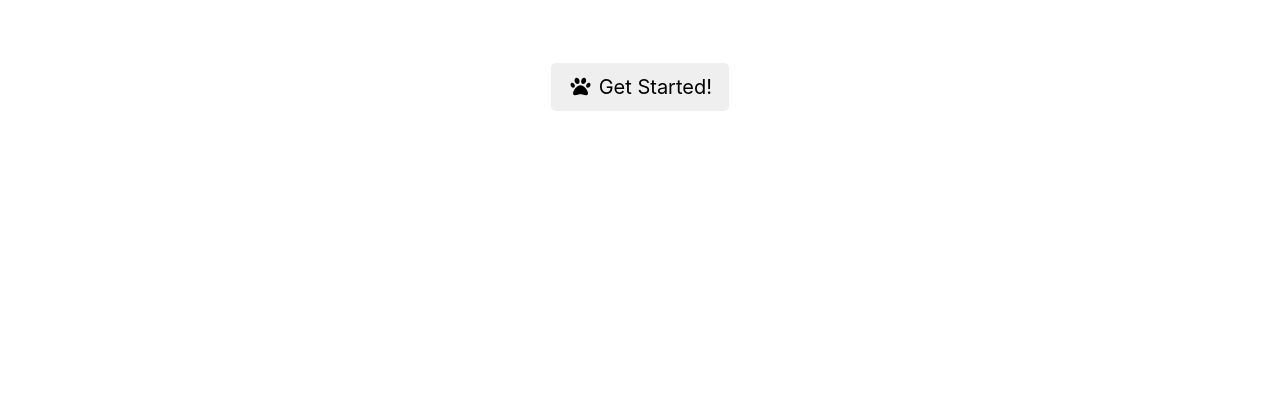
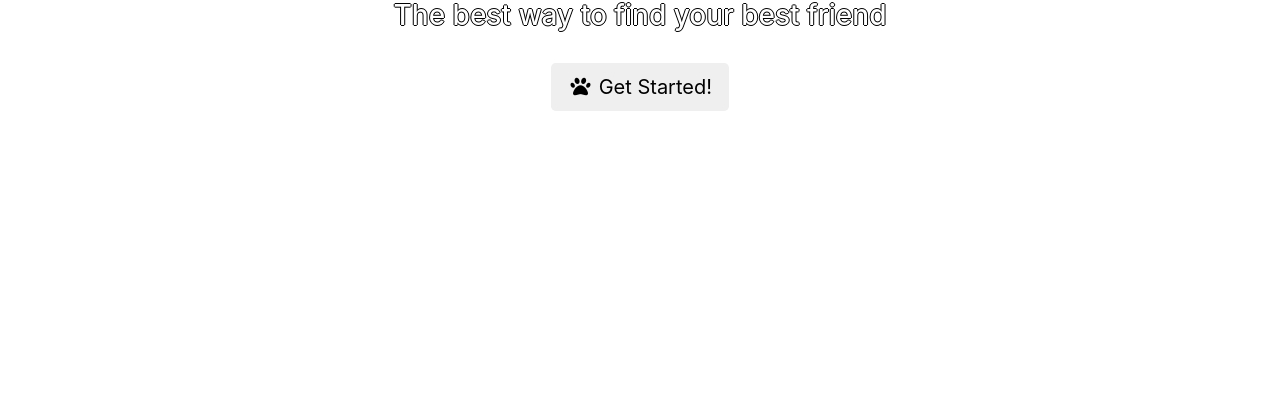
Before and after one commit to brandonsoto/Find-Fido, a plain HTML site: page index.html in a window 1280 px wide. Shown: the part 396-800 px from the top of the page. Drawn offline with nearby package versions, Linux system fonts and the light colour scheme.

Commit message:
Add text outline to h1 and h3

```diff
--- a/css/style.css
+++ b/css/style.css
@@ -22,8 +22,12 @@ hr {
     background-color: white;
 }
 
+h1,
+h3 {
+    text-shadow: -1px 0 black, 0 1px black, 1px 0 black, 0 -1px black;
+}
+
 #content {
-
     text-align: center;
     padding-top: 25%;
 }
```
